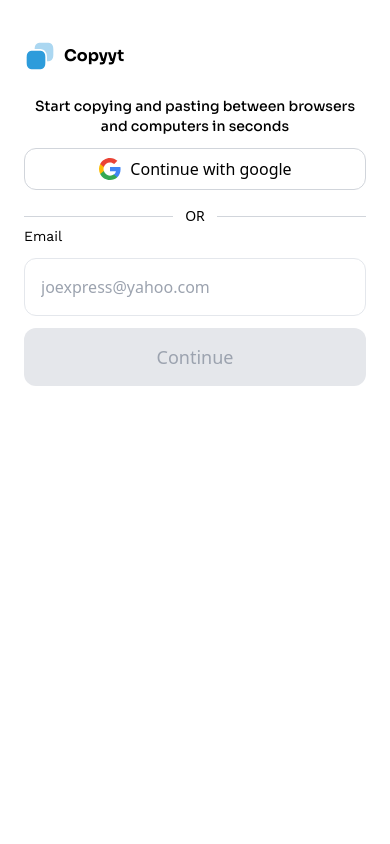
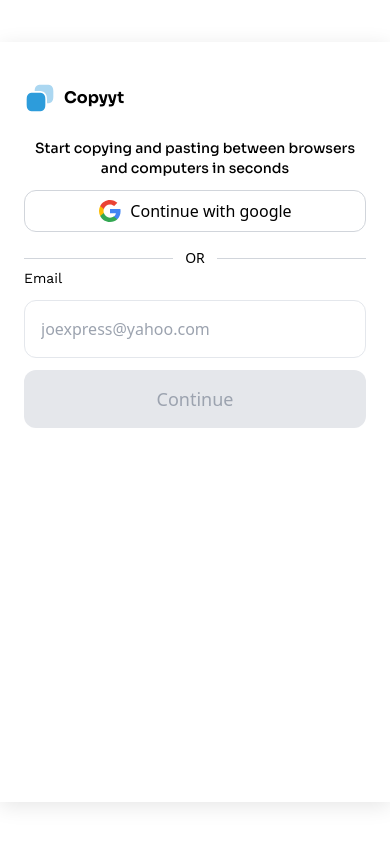
Before and after one commit to copyyt/extension, a React (Vite) app: page / in a window 390 px wide. Built offline with nearby package versions, Linux system fonts and the light colour scheme; no server answers.

Commit message:
chore: more mobile ui updates

```diff
--- a/src/App.tsx
+++ b/src/App.tsx
@@ -27,7 +27,7 @@ function App() {
   const extensionClassName =
     "shadow-copyt relative max-h-[600px] w-[430px] p-6 pt-10";
   const webClassName =
-    "shadow-copyt relative mx-auto sm:mt-[calc(50vh-300px)] h-[100vh] sm:h-max sm:max-h-[600px] w-full p-6 pt-10 sm:w-[430px]";
+    "shadow-copyt relative mx-auto sm:mt-[calc(50vh-300px)] mt-[5vh] h-[90vh] sm:h-max sm:max-h-[600px] w-full p-6 pt-10 sm:w-[430px]";
 
   return (
     <>
--- a/src/components/otp-input/index.tsx
+++ b/src/components/otp-input/index.tsx
@@ -28,7 +28,7 @@ export default function OTPInput({ otp, setOtp }: OTPInputProps) {
 
   const handlePaste = (e: ClipboardEvent<HTMLInputElement>) => {
     e.preventDefault();
-    const pastedData = e.clipboardData.getData("text/plain").slice(0, 6);
+    const pastedData = e.clipboardData.getData("text/plain").trim().slice(0, 6);
 
     if (!/^\d+$/.test(pastedData)) return;
 
@@ -55,7 +55,7 @@ export default function OTPInput({ otp, setOtp }: OTPInputProps) {
           onChange={(e) => handleChange(index, e.target.value)}
           onKeyDown={(e) => handleKeyDown(index, e)}
           onPaste={handlePaste}
-          className="focus:border-primary h-[51px] w-[54px] rounded-lg border-2 border-gray-300 text-center text-2xl font-semibold transition-all focus:ring-2 focus:ring-[#cfdef9] focus:outline-none"
+          className="focus:border-primary h-[51px] w-full max-w-[54px] rounded-lg border-2 border-gray-300 text-center text-2xl font-semibold transition-all focus:ring-2 focus:ring-[#cfdef9] focus:outline-none sm:w-[54px]"
         />
       ))}
     </div>
```
